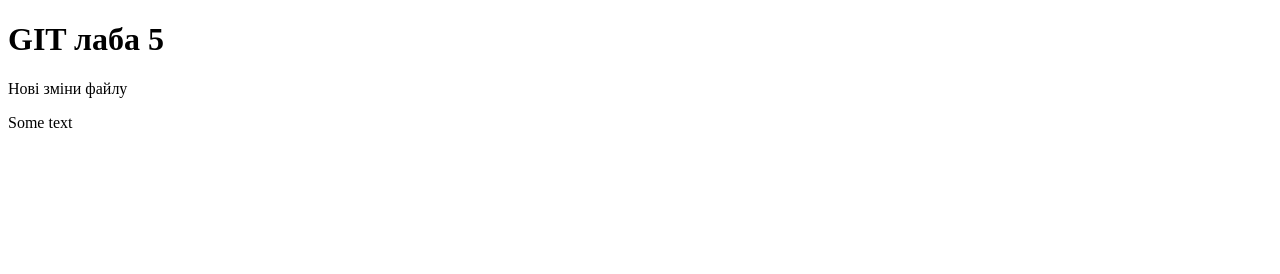
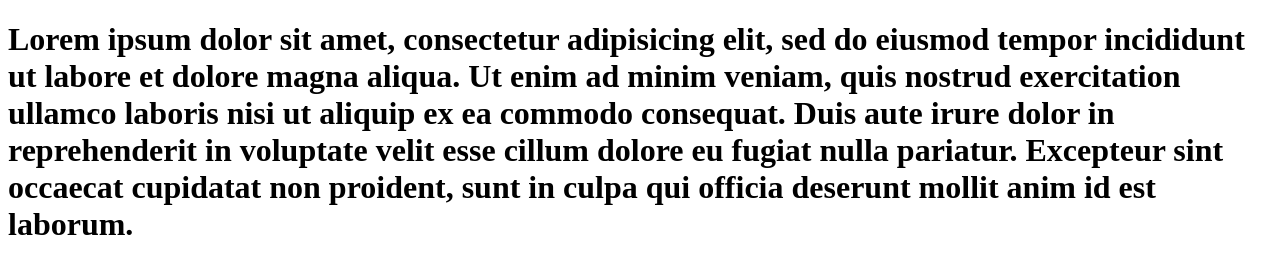
Before and after one commit to oleksandr008/test-git-site, a plain HTML site: page index.html in a window 1280 px wide. Drawn offline with Linux system fonts and the light colour scheme.

Commit message:
third commit

```diff
--- a/index.html
+++ b/index.html
@@ -5,8 +5,12 @@
 	<title>testGit</title>
 </head>
 <body>
-	<h1>GIT лаба 5</h1>
-	<p>Нові зміни файлу</p>
-	<p>Some text</p>
+	<h1>Lorem ipsum dolor sit amet, consectetur adipisicing elit, sed do eiusmod
+	tempor incididunt ut labore et dolore magna aliqua. Ut enim ad minim veniam,
+	quis nostrud exercitation ullamco laboris nisi ut aliquip ex ea commodo
+	consequat. Duis aute irure dolor in reprehenderit in voluptate velit esse
+	cillum dolore eu fugiat nulla pariatur. Excepteur sint occaecat cupidatat non
+	proident, sunt in culpa qui officia deserunt mollit anim id est laborum.</h1>
+
 </body>
 </html>
```
